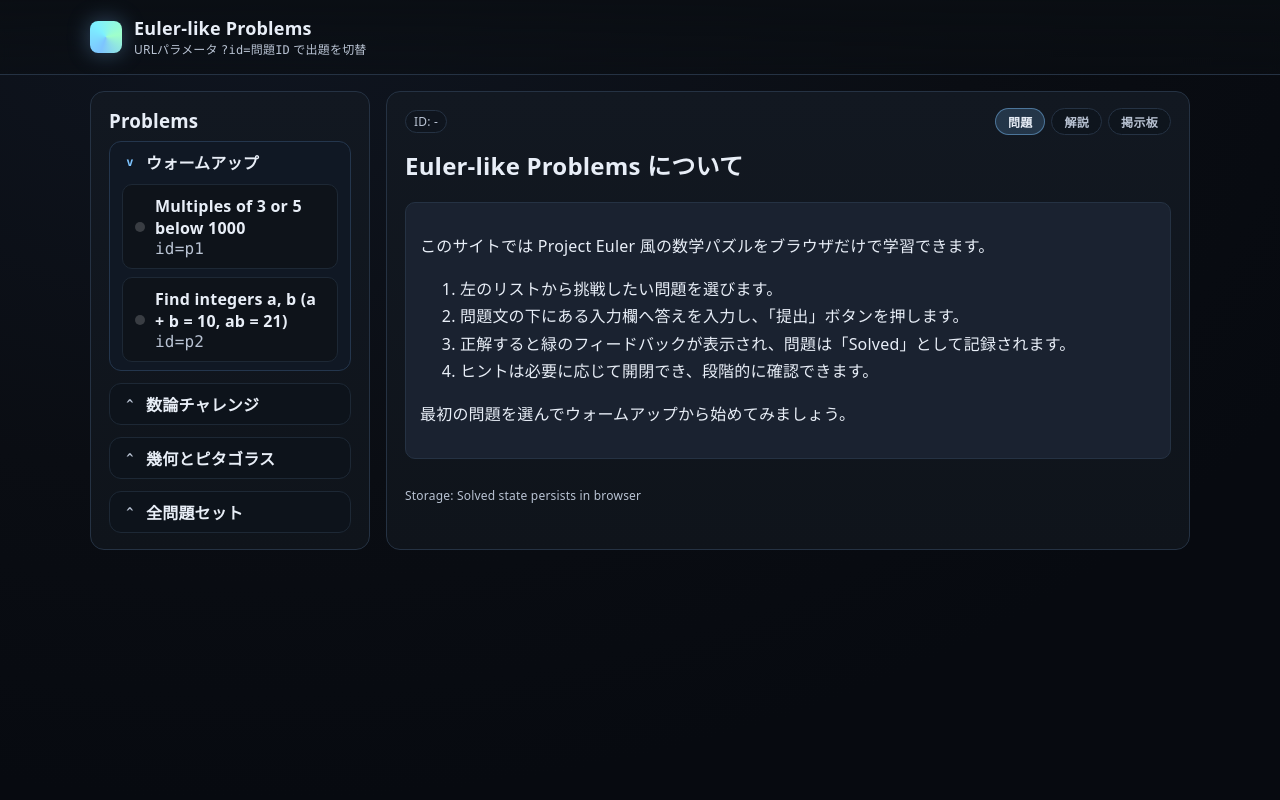
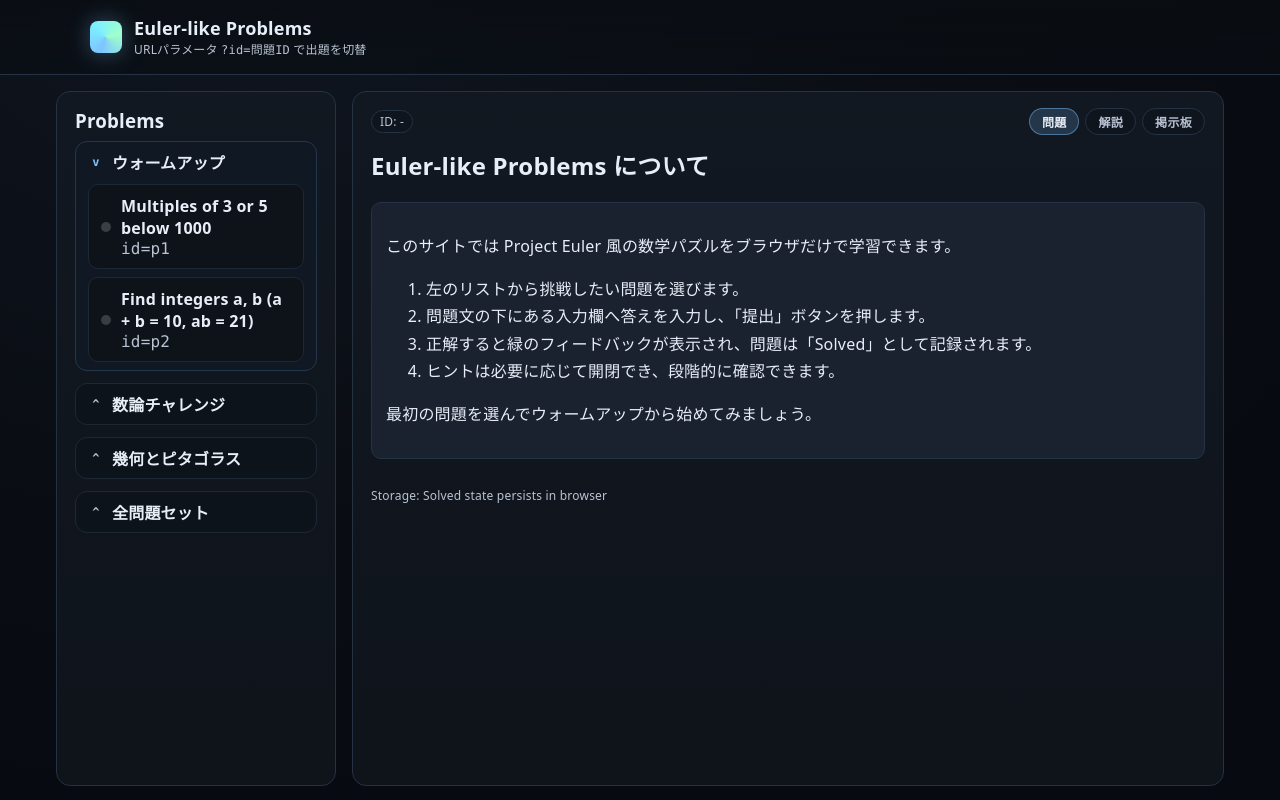
Before and after one commit to kazu107/prokazu, a website: page index.html in a window 1280 px wide. Drawn offline with Linux system fonts and the light colour scheme.

Commit message:
枠調整

```diff
--- a/scripts/main.js
+++ b/scripts/main.js
@@ -405,7 +405,7 @@ const renderBoardMessages = (problemId) => {
 function handleBoardSubmit(event) {
     event.preventDefault();
     if (!activeProblemId) {
-        setBoardFeedback('問題を選択してください。', 'error');
+        setBoardFeedback('Please select a problem before posting.', 'error');
         return;
     }
 
@@ -413,7 +413,7 @@ function handleBoardSubmit(event) {
     const messageRaw = (boardMessageInput?.value || '').trim();
 
     if (!messageRaw) {
-        setBoardFeedback('本文を入力してください。', 'error');
+        setBoardFeedback('Please enter a message.', 'error');
         boardMessageInput?.focus();
         return;
     }
@@ -435,7 +435,7 @@ function handleBoardSubmit(event) {
     }
 
     renderBoardMessages(activeProblemId);
-    setBoardFeedback('投稿しました。', 'success');
+    setBoardFeedback('Posted your message.', 'success');
 }
 
 if (boardForm) {
@@ -549,7 +549,7 @@ function renderLanding() {
     }
 
     if (boardPanel) {
-        setBoardAvailability(false, '問題を選択すると掲示板が利用できます。');
+        setBoardAvailability(false, 'Select a problem to use the board.');
     }
 
     disableActions();
@@ -585,7 +585,7 @@ function renderProblemNotFound(id) {
     }
 
     if (boardPanel) {
-        setBoardAvailability(false, '存在しない問題の掲示板は利用できません。');
+        setBoardAvailability(false, 'This board is unavailable for a missing problem.');
     }
 
     disableActions();
--- a/styles/main.css
+++ b/styles/main.css
@@ -18,6 +18,9 @@ body {
     background: radial-gradient(1200px 800px at 20% 0%, #0f1520 0, #0a0d13 60%, #070a10 100%), var(--bg);
     color: var(--text);
     letter-spacing: .2px;
+    display: flex;
+    flex-direction: column;
+    min-height: 100vh;
 }
 a { color: var(--accent); text-decoration: none; }
 a:hover { text-decoration: underline; }
@@ -39,11 +42,32 @@ header .brand:focus-visible { outline: 2px solid var(--accent); outline-offset:
 }
 .title { font-weight: 700; font-size: 18px; }
 
-main { display: grid; grid-template-columns: 280px 1fr; gap: 16px; padding: 16px; }
-@media (max-width: 980px) { main { grid-template-columns: 1fr; } }
+main {
+    display: grid;
+    grid-template-columns: 280px 1fr;
+    grid-template-rows: minmax(0, 1fr);
+    gap: 16px;
+    padding: 16px;
+    flex: 1;
+    min-height: 0;
+    align-items: stretch;
+}
+main.container {
+    width: min(100vw, 1200px);
+    max-width: 1200px;
+    margin-left: auto;
+    margin-right: auto;
+    box-sizing: border-box;
+}
+@media (max-width: 980px) {
+    main {
+        grid-template-columns: 1fr;
+        grid-template-rows: auto;
+    }
+}
 
-.card { background: linear-gradient(180deg, var(--panel), var(--panel-2)); border: 1px solid var(--border); border-radius: 14px; }
-.card .pad { padding: 16px 18px; }
+.card { background: linear-gradient(180deg, var(--panel), var(--panel-2)); border: 1px solid var(--border); border-radius: 14px; display:flex; flex-direction:column; height:100%; overflow:hidden; }
+.card .pad { padding: 16px 18px; flex:1; display:flex; flex-direction:column; min-height:0; overflow:hidden; }
 .card h2, .card h3 { margin: 0 0 8px 0; }
 .muted { color: var(--text-dim); }
 
@@ -51,6 +75,9 @@ main { display: grid; grid-template-columns: 280px 1fr; gap: 16px; padding: 16px
     display:flex;
     flex-direction: column;
     gap: 12px;
+    flex: 1;
+    min-height: 0;
+    overflow-y: auto;
 }
 .list details.group {
     border: 1px solid #1d2835;
@@ -144,7 +171,15 @@ main { display: grid; grid-template-columns: 280px 1fr; gap: 16px; padding: 16px
     padding: 8px 0 4px 0;
 }
 
-.problem { display:flex; flex-direction: column; gap: 14px; }
+.pad.problem {
+    flex: 1;
+    display: flex;
+    flex-direction: column;
+    gap: 14px;
+    overflow-y: auto;
+    min-height: 0;
+}
+.problem { display:flex; flex-direction: column; gap: 14px; flex:1; min-height:0; }
 .problem .meta { display:flex; flex-wrap: wrap; gap: 8px; font-size: 12px; color: var(--text-dim); }
 .badge { padding: 2px 8px; border: 1px solid var(--border); border-radius: 999px; background: #0f151e; }
 
@@ -155,6 +190,7 @@ main { display: grid; grid-template-columns: 280px 1fr; gap: 16px; padding: 16px
     display: flex;
     flex-direction: column;
     gap: 12px;
+    flex: 0 0 auto;
 }
 .problem-tabs .meta {
     display: flex;
@@ -195,23 +231,30 @@ main { display: grid; grid-template-columns: 280px 1fr; gap: 16px; padding: 16px
 .problem-tabs .tab-panels {
     display: flex;
     flex-direction: column;
+    gap: 12px;
 }
 .tab-panel[hidden] {
     display: none;
 }
 .problem-tabs .statement {
     margin: 0;
+    flex: 0 0 auto;
 }
 
 .board-panel {
     display: flex;
     flex-direction: column;
     gap: 16px;
+    flex: 1;
+    min-height: 0;
+    overflow: hidden;
 }
 .board-content {
     display: flex;
     flex-direction: column;
     gap: 16px;
+    flex: 1;
+    min-height: 0;
 }
 .board-form {
     display: grid;
@@ -231,6 +274,7 @@ main { display: grid; grid-template-columns: 280px 1fr; gap: 16px; padding: 16px
     flex-wrap: wrap;
     align-items: center;
     gap: 10px;
+    flex: 0 0 auto;
 }
 .board-feedback {
     font-size: 12px;
@@ -250,10 +294,12 @@ main { display: grid; grid-template-columns: 280px 1fr; gap: 16px; padding: 16px
     border-radius: 10px;
     background: rgba(15, 21, 30, .6);
     border: 1px solid var(--border);
-    min-height: 96px;
+    flex: 1 1 auto;
+    min-height: 0;
+    overflow-y: auto;
 }
 .board-messages:empty::before {
-    content: 'まだ投稿がありません。最初のメッセージを送ってみましょう。';
+    content: 'No posts yet. Be the first to leave a message.';
     color: var(--text-dim);
     font-size: 13px;
 }
```
